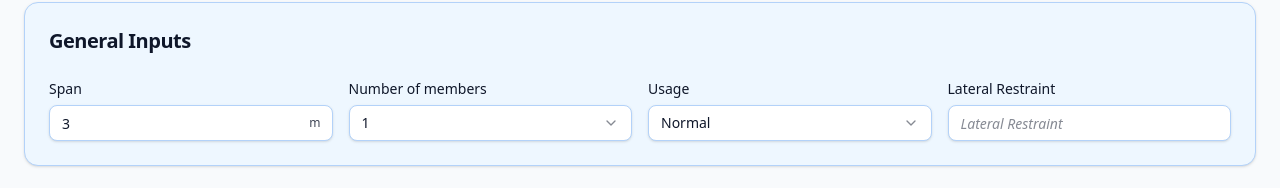
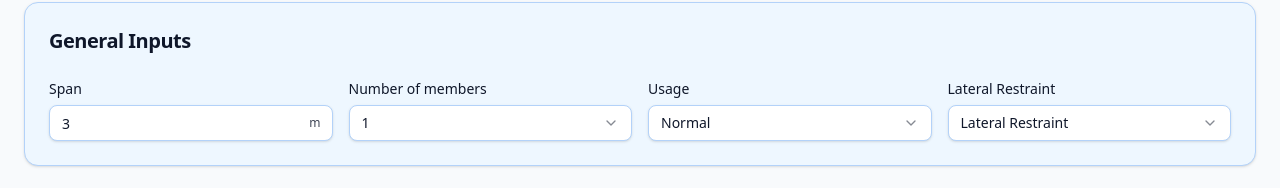
Before and after one commit to dhadley70/BeamDesignTS, a React (Vite) app: page / in a window 1280 px wide. Shown: the part 427-615 px from the top of the page. Built offline with nearby package versions, Linux system fonts and the light colour scheme.

Commit message:
Refactor: Change Lateral Restraint to a dropdown with a single option

```diff
--- a/src/components/generalInputs.tsx
+++ b/src/components/generalInputs.tsx
@@ -2,7 +2,6 @@ import React, { useState, useEffect } from 'react'
 import { Card, CardHeader, CardTitle, CardContent } from '@/components/ui/card'
 import { InputWithUnit } from '@/components/ui/InputWithUnit'
 import { Select, SelectTrigger, SelectValue, SelectContent, SelectItem } from '@/components/ui/select'
-import { Input } from '@/components/ui/input'
 
 // Define local types
 export type UsageOption = 'Normal' | 'No Traffic' | 'Storage'
@@ -122,18 +121,22 @@ export const GeneralInputsCard: React.FC<{
 
           {/* Lateral Restraint */}
           <div className="space-y-1.5">
-            <label htmlFor="lateralRestraint" className="block text-sm font-medium text-[var(--text)]">
+            <label className="block text-sm font-medium text-[var(--text)]">
               Lateral Restraint
             </label>
-            <Input
-              id="lateralRestraint"
-              placeholder="Lateral Restraint"
-              value={generalInputs.lateralRestraint}
-              onChange={(e) =>
-                setGeneralInputs(prev => ({ ...prev, lateralRestraint: e.currentTarget.value }))
+            <Select
+              value={generalInputs.lateralRestraint || "Lateral Restraint"}
+              onValueChange={(val) =>
+                setGeneralInputs(prev => ({ ...prev, lateralRestraint: val }))
               }
-              className="w-full bg-[var(--input)] border-[color:var(--border)]"
-            />
+            >
+              <SelectTrigger className="w-full bg-[var(--input)] border-[color:var(--border)]">
+                <SelectValue placeholder="Select Lateral Restraint" />
+              </SelectTrigger>
+              <SelectContent>
+                <SelectItem value="Lateral Restraint">Lateral Restraint</SelectItem>
+              </SelectContent>
+            </Select>
           </div>
         </div>
       </CardContent>
```
